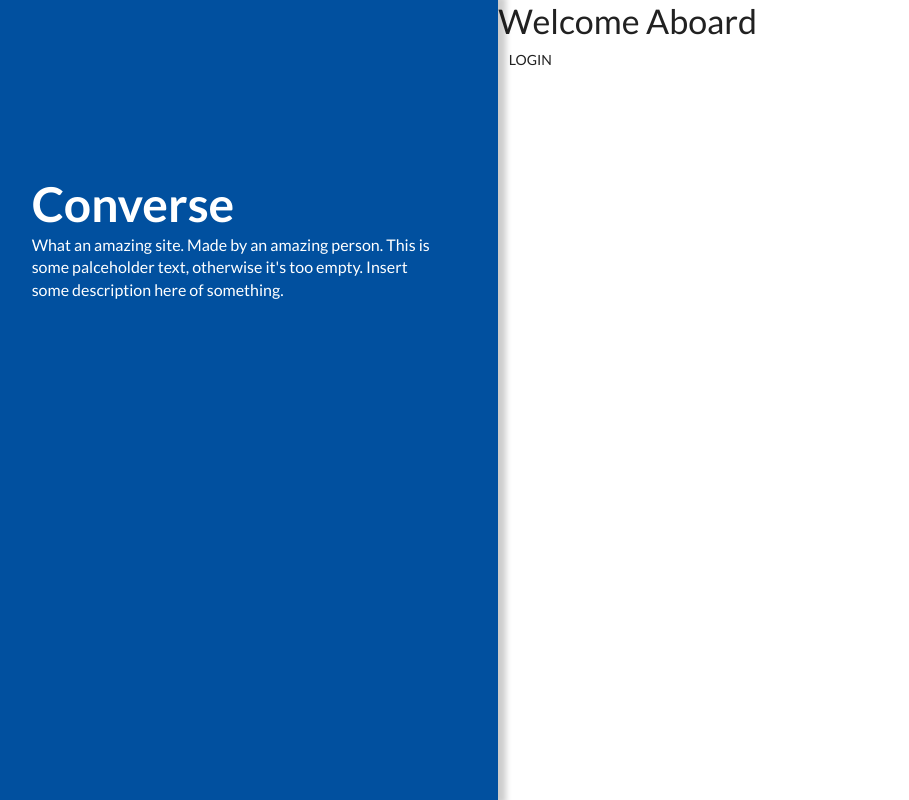
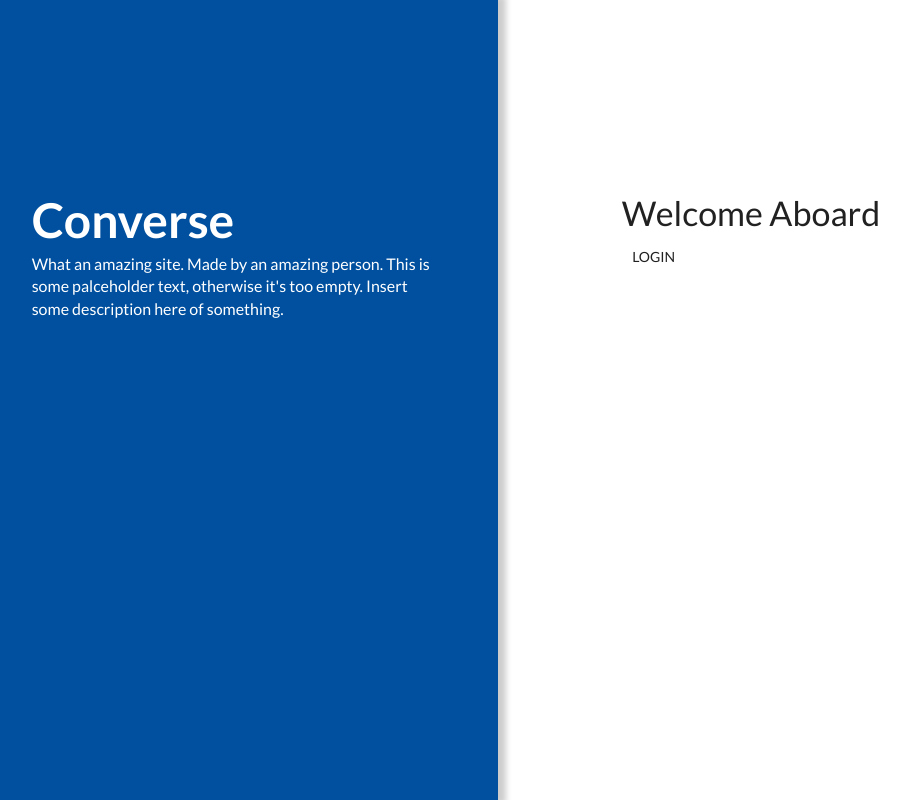
Before and after one commit to tphume/converse-fe, a React (Create React App) app: page / in a window 1280 px wide. Shown: the whole page, without its empty margins (35-944 px from the left). Built offline with nearby package versions, Linux system fonts and the light colour scheme.

Commit message:
Align hero section and forms section

```diff
--- a/src/pages/Login.tsx
+++ b/src/pages/Login.tsx
@@ -13,25 +13,43 @@ const useStyles = makeStyles((theme: Theme) => {
     container: {
       height: "100%",
     },
-    box: {
-      margin: "33% auto",
+    hero: {
+      height: "100%",
+      paddingTop: "15%",
+      backgroundColor: theme.palette.primary.main,
+      boxShadow: "4px 0 6px 4px hsla(0, 0%, 0%, 0.2)",
+    },
+    heroBox: {
+      height: "100%",
+      margin: "auto",
       maxWidth: "400px",
       display: "flex",
       flexDirection: "column",
     },
-    hero: {
-      backgroundColor: theme.palette.primary.main,
-      boxShadow: "4px 0 6px 4px hsla(0, 0%, 0%, 0.2)",
-    },
     heroHeader: {
       color: "white",
       fontWeight: 700,
+      marginBottom: "5px",
     },
     heroDesc: {
-      marginTop: "2px",
       color: "white",
       fontWeight: 400,
       lineHeight: 1.4,
+    },
+    form: {
+      height: "100%",
+      paddingTop: "15%",
+    },
+    formBox: {
+      height: "100%",
+      margin: "auto",
+      maxWidth: "500px",
+      display: "flex",
+      flexDirection: "column",
+      alignItems: "flex-start",
+    },
+    formHeader: {
+      marginBottom: "5px",
     },
   });
 });
@@ -44,7 +62,7 @@ export default function Login() {
     <section>
       <Grid container classes={{ container: classes.container }}>
         <Grid item sm={5} classes={{ item: classes.hero }}>
-          <div className={classes.box}>
+          <div className={classes.heroBox}>
             <Typography
               variant="h3"
               component="h1"
@@ -59,11 +77,17 @@ export default function Login() {
             </Typography>
           </div>
         </Grid>
-        <Grid item sm={7}>
-          <Typography variant="h4" component="h1">
-            Welcome Aboard
-          </Typography>
-          <Button onClick={() => dispatch(login("Phume"))}>Login</Button>
+        <Grid item sm={7} classes={{ item: classes.form }}>
+          <div className={classes.formBox}>
+            <Typography
+              variant="h4"
+              component="h1"
+              className={classes.formHeader}
+            >
+              Welcome Aboard
+            </Typography>
+            <Button onClick={() => dispatch(login("Phume"))}>Login</Button>
+          </div>
         </Grid>
       </Grid>
     </section>
```
